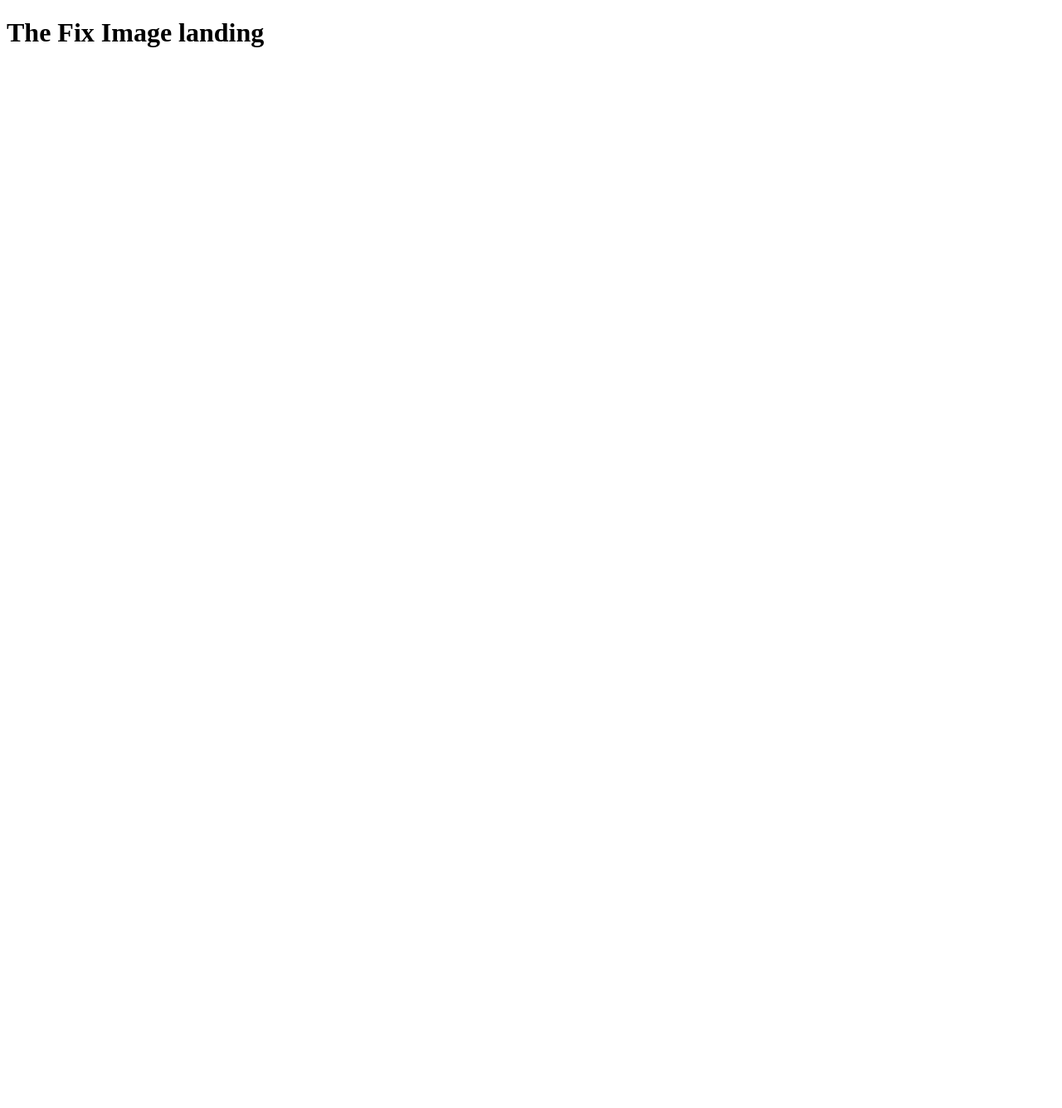
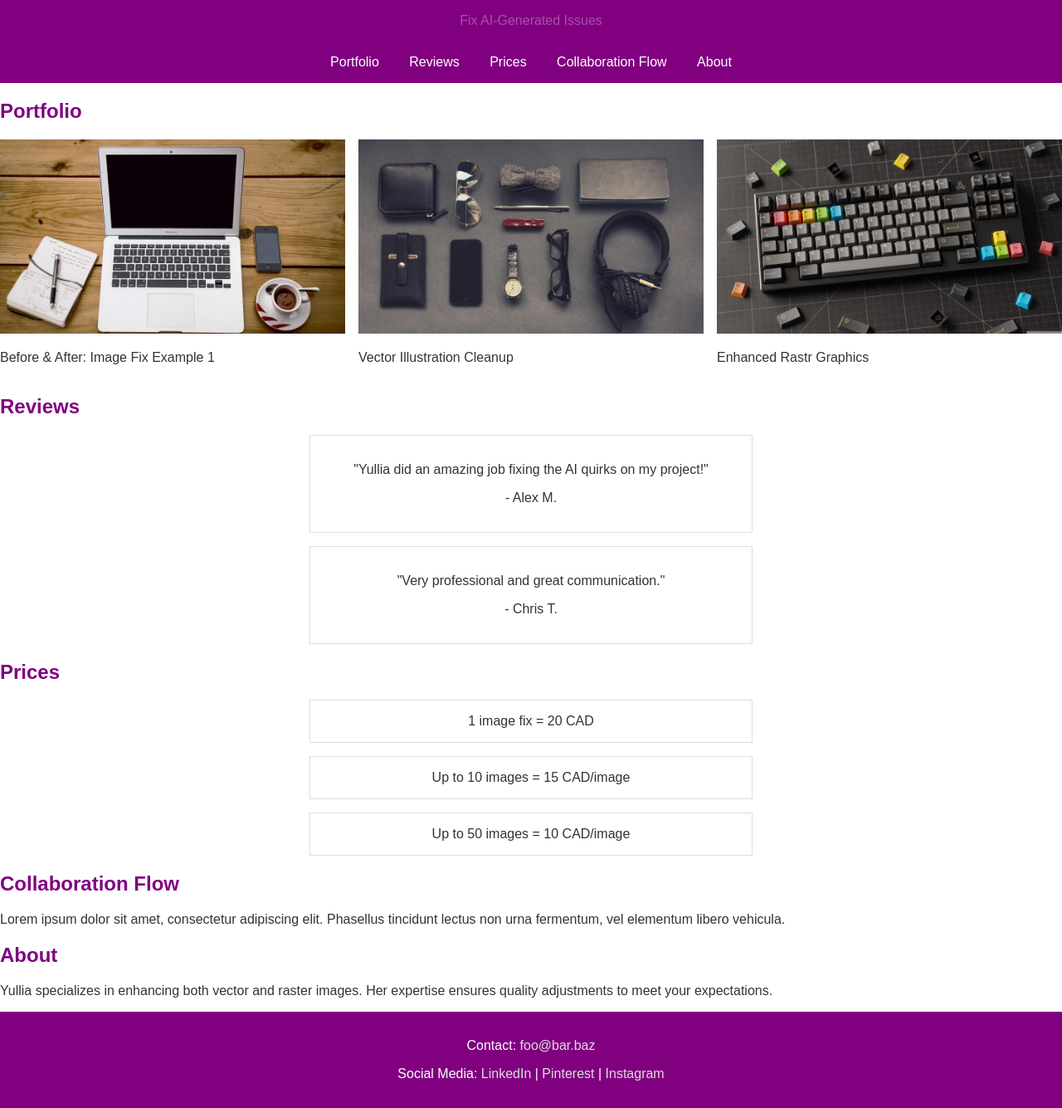
Before and after one commit to tfrajj/fix-image, a plain HTML site: page index.html in a window 1280 px wide. Shown: the whole page at 83% size. Before the commit the page ends 800 px from the top, so only its background shows below. Drawn offline with Linux system fonts and the light colour scheme.

Commit message:
Version 0.1

```diff
--- a/index.html
+++ b/index.html
@@ -1,11 +1,91 @@
 <!DOCTYPE html>
 <html lang="en">
+
   <head>
     <meta charset="UTF-8">
     <meta name="viewport" content="width=device-width, initial-scale=1.0">
-  <title>Fix image</title>
+    <title>Image Enhancement by Yullia</title>
+    <link rel="stylesheet" href="styles.css">
   </head>
+
   <body>
-  <h1>The Fix Image landing</h1>
+    <header id="home">
+      <div class="slider">
+        <div class="slide active">Image Enhancement Service</div>
+        <div class="slide">Fix AI-Generated Issues</div>
+        <div class="slide">By Designer Yullia</div>
+      </div>
+      <nav>
+        <a href="#portfolio">Portfolio</a>
+        <a href="#reviews">Reviews</a>
+        <a href="#prices">Prices</a>
+        <a href="#flow">Collaboration Flow</a>
+        <a href="#about">About</a>
+      </nav>
+    </header>
+
+    <main>
+      <section id="portfolio">
+        <h2>Portfolio</h2>
+        <div class="portfolio-grid">
+          <div class="tile">
+            <img src="/images/portfolio/1.jpg" alt="Portfolio Example 1">
+            <p>Before & After: Image Fix Example 1</p>
+          </div>
+          <div class="tile">
+            <img src="/images/portfolio/2.jpg" alt="Portfolio Example 2">
+            <p>Vector Illustration Cleanup</p>
+          </div>
+          <div class="tile">
+            <img src="/images/portfolio/3.jpg" alt="Portfolio Example 3">
+            <p>Enhanced Rastr Graphics</p>
+          </div>
+        </div>
+      </section>
+
+      <section id="reviews">
+        <h2>Reviews</h2>
+        <div class="review">
+          <p>"Yullia did an amazing job fixing the AI quirks on my project!"</p>
+          <p>- Alex M.</p>
+        </div>
+        <div class="review">
+          <p>"Very professional and great communication."</p>
+          <p>- Chris T.</p>
+        </div>
+      </section>
+
+      <section id="prices">
+        <h2>Prices</h2>
+        <div class="price-grid">
+          <div class="price-card">1 image fix = 20 CAD</div>
+          <div class="price-card">Up to 10 images = 15 CAD/image</div>
+          <div class="price-card">Up to 50 images = 10 CAD/image</div>
+        </div>
+      </section>
+
+      <section id="flow">
+        <h2>Collaboration Flow</h2>
+        <p>Lorem ipsum dolor sit amet, consectetur adipiscing elit. Phasellus
+          tincidunt lectus non urna fermentum, vel elementum libero vehicula.</p>
+      </section>
+
+      <section id="about">
+        <h2>About</h2>
+        <p>Yullia specializes in enhancing both vector and raster images. Her
+          expertise ensures quality adjustments to meet your expectations.</p>
+      </section>
+    </main>
+
+    <footer>
+      <p>Contact: <a href="mailto:foo@bar.baz">foo@bar.baz</a></p>
+      <p>Social Media:
+        <a href="#">LinkedIn</a> |
+        <a href="#">Pinterest</a> |
+        <a href="#">Instagram</a>
+      </p>
+    </footer>
+
+    <script src="script.js"></script>
   </body>
 </html>
--- /dev/null
+++ b/script.js
@@ -0,0 +1,10 @@
+const slides = document.querySelectorAll('.slide');
+let currentSlide = 0;
+
+function showNextSlide() {
+  slides[currentSlide].classList.remove('active');
+  currentSlide = (currentSlide + 1) % slides.length;
+  slides[currentSlide].classList.add('active');
+}
+
+setInterval(showNextSlide, 3000);
--- /dev/null
+++ b/styles.css
@@ -0,0 +1,90 @@
+body {
+  font-family: Arial, sans-serif;
+  margin: 0;
+  padding: 0;
+  color: #333;
+}
+
+header {
+  background-color: purple;
+  color: white;
+  text-align: center;
+  padding: 1rem 0;
+}
+
+header .slider {
+  position: relative;
+  overflow: hidden;
+  height: 50px;
+}
+
+header .slide {
+  display: none;
+  animation: fade 3s infinite;
+}
+
+header .slide.active {
+  display: block;
+}
+
+nav a {
+  color: white;
+  margin: 0 1rem;
+  text-decoration: none;
+}
+
+nav a:hover {
+  text-decoration: underline;
+}
+
+h2 {
+  color: purple;
+}
+
+.portfolio-grid {
+  display: flex;
+  gap: 1rem;
+  justify-content: center;
+}
+
+.tile img {
+  max-width: 100%;
+  height: auto;
+}
+
+.review,
+.price-card {
+  margin: 1rem auto;
+  padding: 1rem;
+  border: 1px solid #ddd;
+  max-width: 500px;
+  text-align: center;
+}
+
+footer {
+  background-color: purple;
+  color: white;
+  text-align: center;
+  padding: 1rem;
+}
+
+footer a {
+  color: #ddd;
+  text-decoration: none;
+}
+
+footer a:hover {
+  text-decoration: underline;
+}
+
+@keyframes fade {
+
+  0%,
+  100% {
+    opacity: 0;
+  }
+
+  50% {
+    opacity: 1;
+  }
+}
```
Also changed, not shown: images/portfolio/1.jpg (added), images/portfolio/2.jpg (added), images/portfolio/3.jpg (added), 1 other file. Lines whose indentation alone changed are shown as unchanged.
